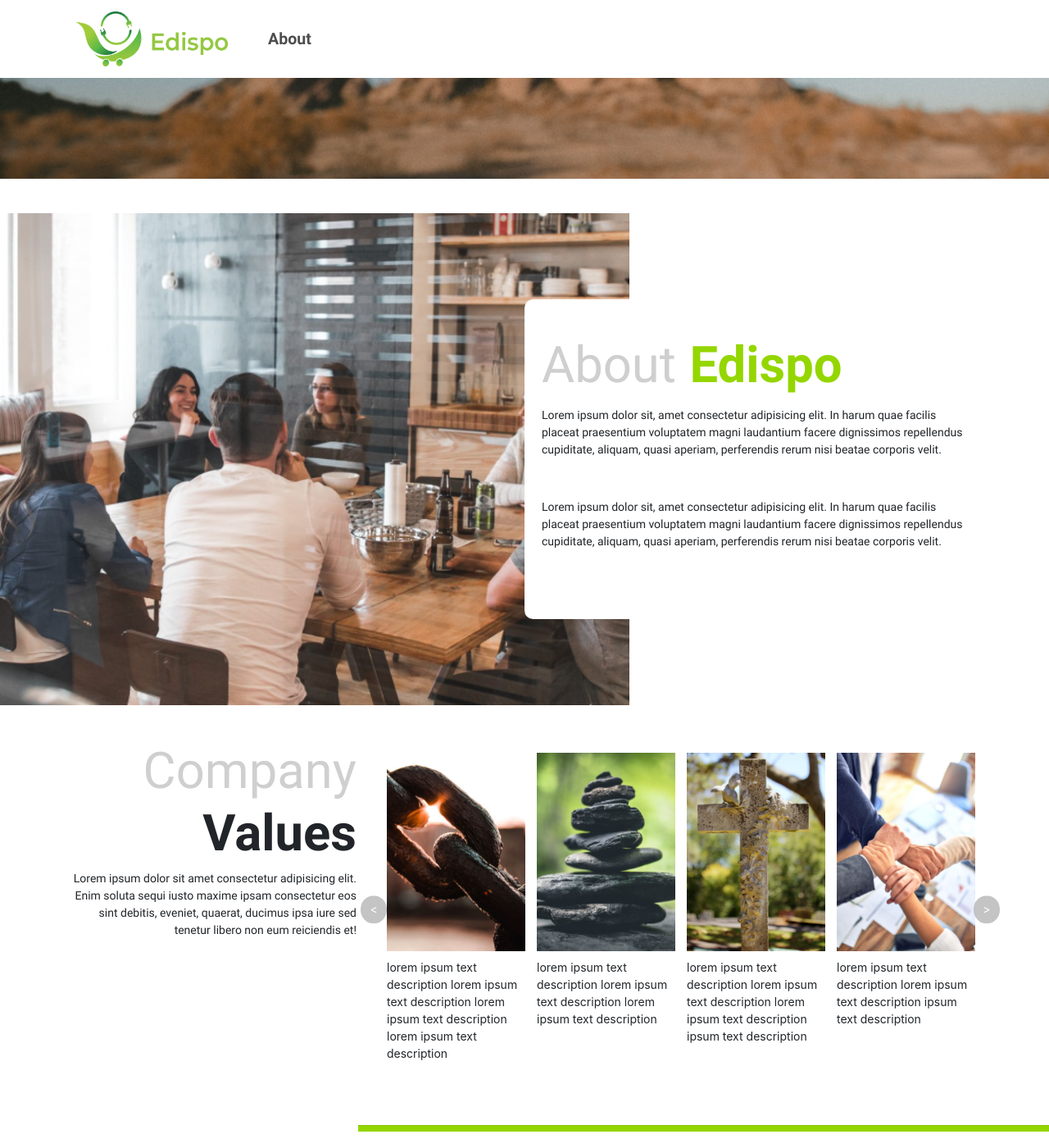
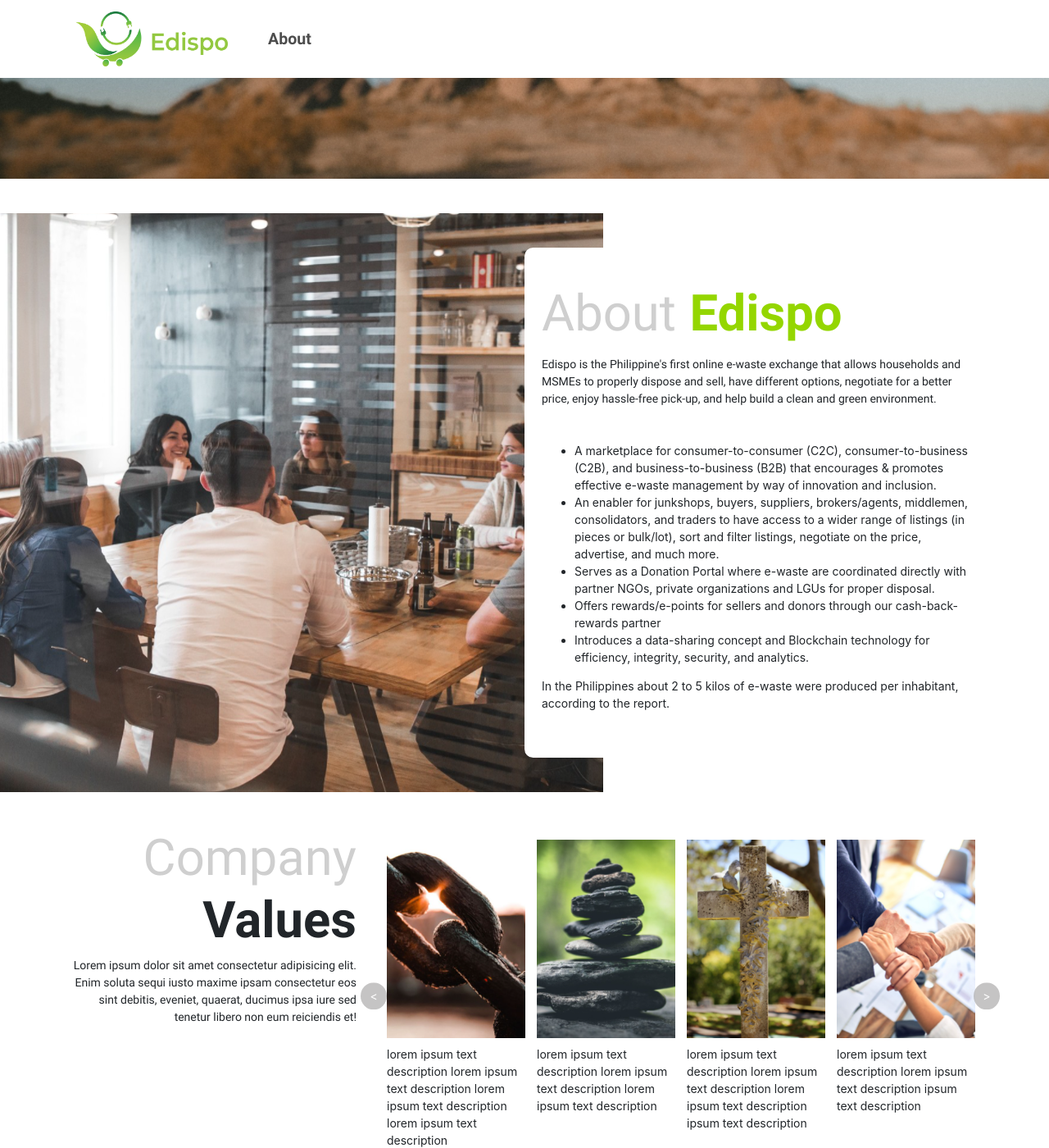
Before and after one commit to edispoph/edispo-landing-page, a Jekyll site: the page built from about.html, in a window 1280 px wide and 1400 px high, scrolled down 477 px. Shown: the whole window at 82% size. Built offline with Jekyll 4.4.1, drawn with Linux system fonts in a browser that asks for light colours; nearby versions of some CDN libraries; some web fonts are replaced.

Commit message:
Update about us section content and fix its responsiveness.

```diff
--- a/about.html
+++ b/about.html
@@ -12,7 +12,7 @@
   </section>
   <!-- About eDispo -->
   <section class="my-5">
-    <section id="about-edispo-content-section" style="background-image: url('{{site.baseurl}}/assets/images/about/table-meeting-3.png');
+    <section class="py-0 py-md-5" style="background-image: url('{{site.baseurl}}/assets/images/about/table-meeting-3.png');
         background-repeat: no-repeat; background-position: left;">
       <div class="container h-100">
         <section class="row h-100">
@@ -24,10 +24,27 @@
                 <span class="edispo-color-base edispo-bold-2">Edispo</span>
               </h1>
               <p class="edispo-regular-2 edispo-font-1 mb-5 mt-2">
-                Lorem ipsum dolor sit, amet consectetur adipisicing elit. In harum quae facilis placeat praesentium voluptatem magni laudantium facere dignissimos repellendus cupiditate, aliquam, quasi aperiam, perferendis rerum nisi beatae corporis velit.
+                Edispo is the Philippine's first online e-waste exchange that allows households and MSMEs to properly dispose and sell, have different options, negotiate for a better price, enjoy hassle-free pick-up, and help build a clean and green environment.
               </p>
-              <p class="edispo-regular-2 edispo-font-1 mb-5 mt-2">
-                Lorem ipsum dolor sit, amet consectetur adipisicing elit. In harum quae facilis placeat praesentium voluptatem magni laudantium facere dignissimos repellendus cupiditate, aliquam, quasi aperiam, perferendis rerum nisi beatae corporis velit.
+              <ul>
+                <li>
+                  A marketplace for consumer-to-consumer (C2C), consumer-to-business (C2B), and business-to-business (B2B) that encourages & promotes effective e-waste management by way of innovation and inclusion.
+                </li>
+                <li>
+                  An enabler for junkshops, buyers, suppliers, brokers/agents, middlemen, consolidators, and traders to have access to a wider range of listings (in pieces or bulk/lot), sort and filter listings, negotiate on the price, advertise, and much more.
+                </li>
+                <li>
+                  Serves as a Donation Portal where e-waste are coordinated directly with partner NGOs, private organizations and LGUs for proper disposal.
+                </li>
+                <li>
+                  Offers rewards/e-points for sellers and donors through our cash-back-rewards partner
+                </li>
+                <li>
+                  Introduces a data-sharing concept and Blockchain technology for efficiency, integrity, security, and analytics.
+                </li>
+              </ul>
+              <p>
+                In the Philippines about 2 to 5 kilos of e-waste were produced per inhabitant, according to the report.
               </p>
             </div>
           </div>
@@ -188,10 +205,6 @@
     }
 
     @media (min-width: 576px) {
-      #about-edispo-content-section {
-        height: 400px;
-        background-size: contain;
-      }
       .company-values-cell {
         width: 40%;
       }
@@ -201,9 +214,6 @@
     }
 
     @media (min-width: 768px) {
-      #about-edispo-content-section {
-        height: 600px;
-      }
       .company-values-cell {
         width: 38%;
       }
@@ -213,9 +223,6 @@
     }
 
     @media (min-width: 992px) {
-      #about-edispo-content-section {
-        background-size: 60%;
-      }
       .company-values-cell {
         width: 34%;
       }
```
